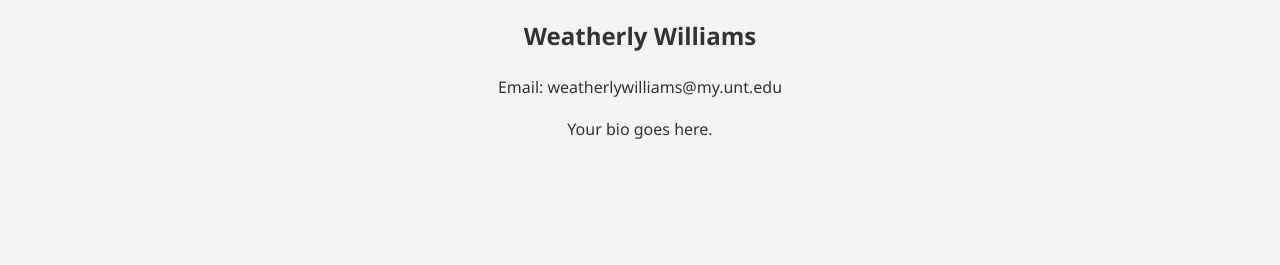
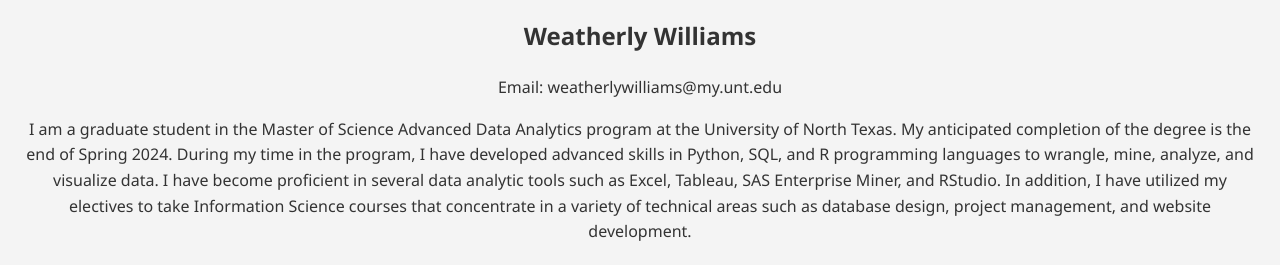
Before and after one commit to weatjwill/PortfolioADTA5410, a plain HTML site: page index.html in a window 1280 px wide. Shown: the part 536-801 px from the top of the page. Drawn offline with Linux system fonts and the light colour scheme.

Commit message:
Update index.html

```diff
--- a/index.html
+++ b/index.html
@@ -93,7 +93,7 @@
 
         <h2>Weatherly Williams</h2>
         <p>Email: weatherlywilliams@my.unt.edu</p>
-        <p>Your bio goes here.</p>
+        <p>I am a graduate student in the Master of Science Advanced Data Analytics program at the University of North Texas. My anticipated completion of the degree is the end of Spring 2024. During my time in the program, I have developed advanced skills in Python, SQL, and R programming languages to wrangle, mine, analyze, and visualize data. I have become proficient in several data analytic tools such as Excel, Tableau, SAS Enterprise Miner, and RStudio.  In addition, I have utilized my electives to take Information Science courses that concentrate in a variety of technical areas such as database design, project management, and website development.</p>
     </section>
 </body>
 </html>
```
